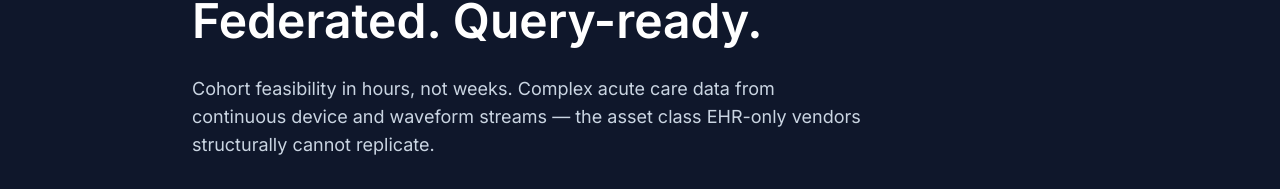
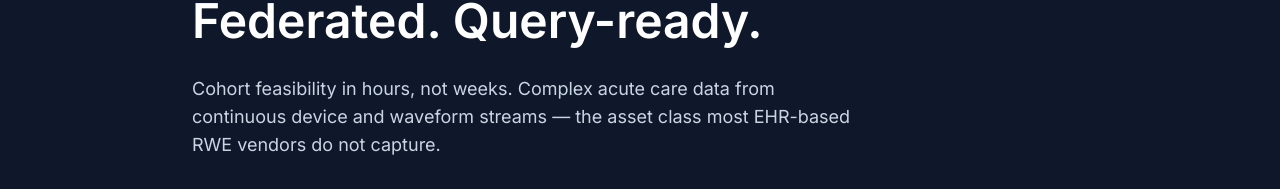
Before and after one commit to Zee-AI-1907/pulse-rwe-web, a Next.js app: page / in a window 1280 px wide. Shown: the part 258-447 px from the top of the page. Built offline with nearby package versions, Linux system fonts and the light colour scheme.

Commit message:
v0.2 P2: post-query conversion CTA on demo explorer + hero copy edit

```diff
--- a/app/demo/explorer/page.tsx
+++ b/app/demo/explorer/page.tsx
@@ -91,9 +91,20 @@ export default function DemoExplorer() {
           </div>
         )}
         <div ref={bottomRef} />
+        {/* Conversion CTA */}
+  {messages.length > 0 && (
+    <div className="border-t border-slate-200 pt-6">
+      <h2 className="text-base font-semibold text-slate-900">Want to run this query against the real cohort?</h2>
+      <p className="text-slate-500 text-sm">The synthetic demo shows you the experience. The real cohort runs against 1.2M+ acute care records under our federated architecture. A 20-minute call gives you a feasibility estimate for your actual study question.</p>
+      <div className="flex flex-col sm:flex-row gap-3 mt-4">
+        <a href="[CALENDAR_URL_TBD]" className="bg-emerald-500 hover:bg-emerald-400 text-white px-4 py-2.5 rounded font-medium text-sm text-center">Book a feasibility call →</a>
+        <a href="/contact?context=demo" className="border border-emerald-500 text-emerald-600 hover:bg-emerald-50 px-4 py-2.5 rounded font-medium text-sm text-center">Or send us your question →</a>
       </div>
+    </div>
+  )}
+  </div>
 
-      {/* Input */}
+  {/* Input */}
       <div className="flex gap-3">
         <input
           type="text"
--- a/app/page.tsx
+++ b/app/page.tsx
@@ -13,8 +13,8 @@ export default function Home() {
           </h1>
           <p className="text-slate-300 text-lg max-w-2xl mb-8">
             Cohort feasibility in hours, not weeks. Complex acute care data from
-            continuous device and waveform streams — the asset class EHR-only vendors
-            structurally cannot replicate.
+            continuous device and waveform streams — the asset class most EHR-based RWE vendors
+            do not capture.
           </p>
           <div className="flex gap-4">
             <Link href="/contact" className="bg-emerald-500 hover:bg-emerald-400 text-white px-6 py-3 rounded font-medium transition-colors">
--- a/pages/api/contact.ts
+++ b/pages/api/contact.ts
@@ -3,8 +3,8 @@ import { NextApiRequest, NextApiResponse } from 'next';
 
 const contactHandler = async (req: NextApiRequest, res: NextApiResponse) => {
   if (req.method === 'POST') {
-    const { name, company, role, email, description, therapeuticArea } = req.body;
-    const message = `🔔 New lead: ${name} / ${company} / ${role} / ${email}\nNeed: ${description}${therapeuticArea ? `\nTherapeutic area: ${therapeuticArea}` : ''}`;
+    const { name, company, role, email, description, therapeuticArea, context } = req.body;
+    const message = `🔔 New lead: ${name} / ${company} / ${role} / ${email}\nNeed: ${description}${therapeuticArea ? `\nTherapeutic area: ${therapeuticArea}` : ''}${context ? `\nSource: ${context}` : ''}`;
 
     try {
       const telegramRes = await fetch(`https://api.telegram.org/bot8270911338:AAFHtw_Ukn8TK2u5H0ncY1c106bEd-7O1vU/sendMessage`, {
```
